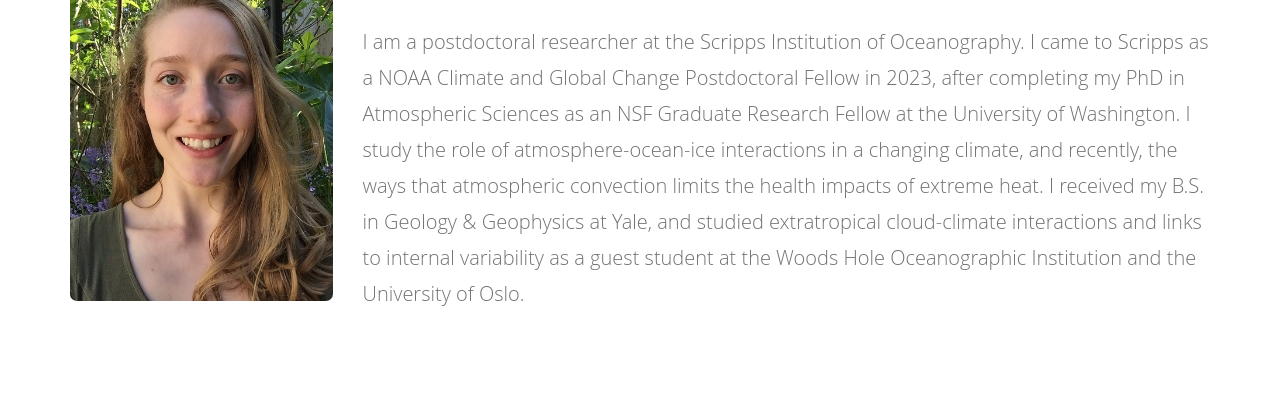
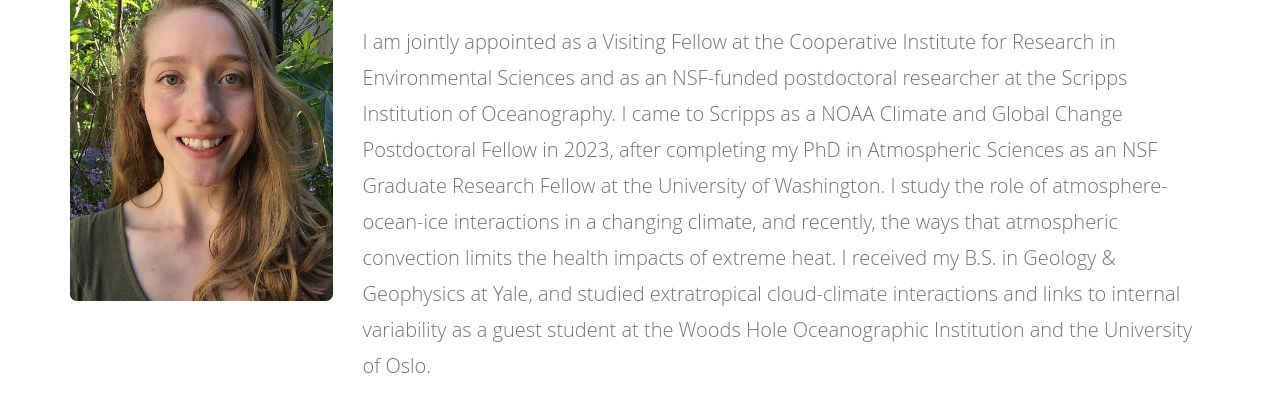
Before and after one commit to lchahn/lchahn.github.io, a plain HTML site: page index.html in a window 1280 px wide. Shown: the part 224-635 px from the top of the page. Drawn offline with Linux system fonts and the light colour scheme.

Commit message:
Update researcher description in index.html

```diff
--- a/index.html
+++ b/index.html
@@ -111,7 +111,7 @@
 						<div class="col-md-9 animate-box">
 							<div class="desc">
 								<h3>Welcome!</h3>
-								<p>I am a postdoctoral researcher at the Scripps Institution of Oceanography. I came to Scripps as a NOAA Climate and Global Change Postdoctoral Fellow in 2023, after completing my PhD in Atmospheric Sciences as an NSF Graduate Research Fellow at the University of Washington. I study the role of atmosphere-ocean-ice interactions in a changing climate, and recently, the ways that atmospheric convection limits the health impacts of extreme heat. I received my B.S. in Geology & Geophysics at Yale, and studied extratropical cloud-climate interactions and links to internal variability as a guest student at the Woods Hole Oceanographic Institution and the University of Oslo.</p>
+								<p>I am jointly appointed as a Visiting Fellow at the Cooperative Institute for Research in Environmental Sciences and as an NSF-funded postdoctoral researcher at the Scripps Institution of Oceanography. I came to Scripps as a NOAA Climate and Global Change Postdoctoral Fellow in 2023, after completing my PhD in Atmospheric Sciences as an NSF Graduate Research Fellow at the University of Washington. I study the role of atmosphere-ocean-ice interactions in a changing climate, and recently, the ways that atmospheric convection limits the health impacts of extreme heat. I received my B.S. in Geology & Geophysics at Yale, and studied extratropical cloud-climate interactions and links to internal variability as a guest student at the Woods Hole Oceanographic Institution and the University of Oslo.</p>
 							</div>
 						</div>
 		<footer>
```
